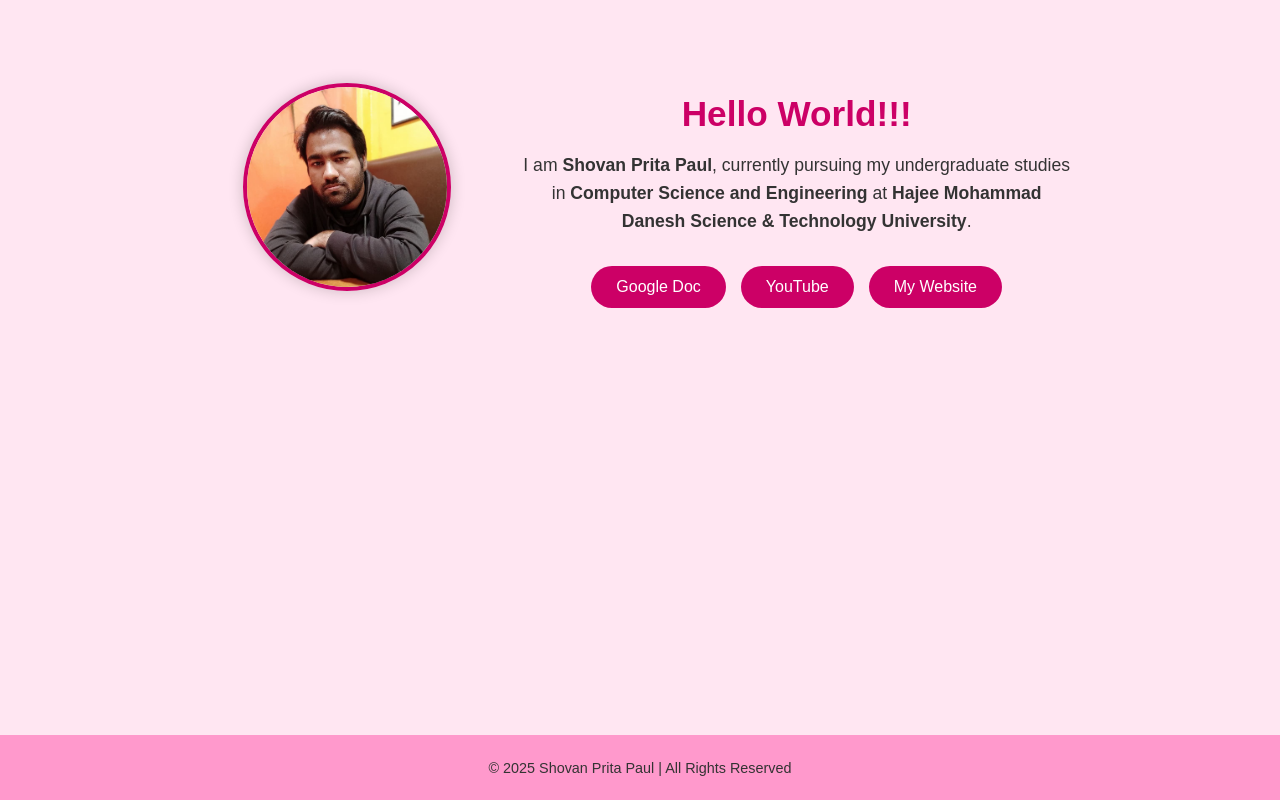
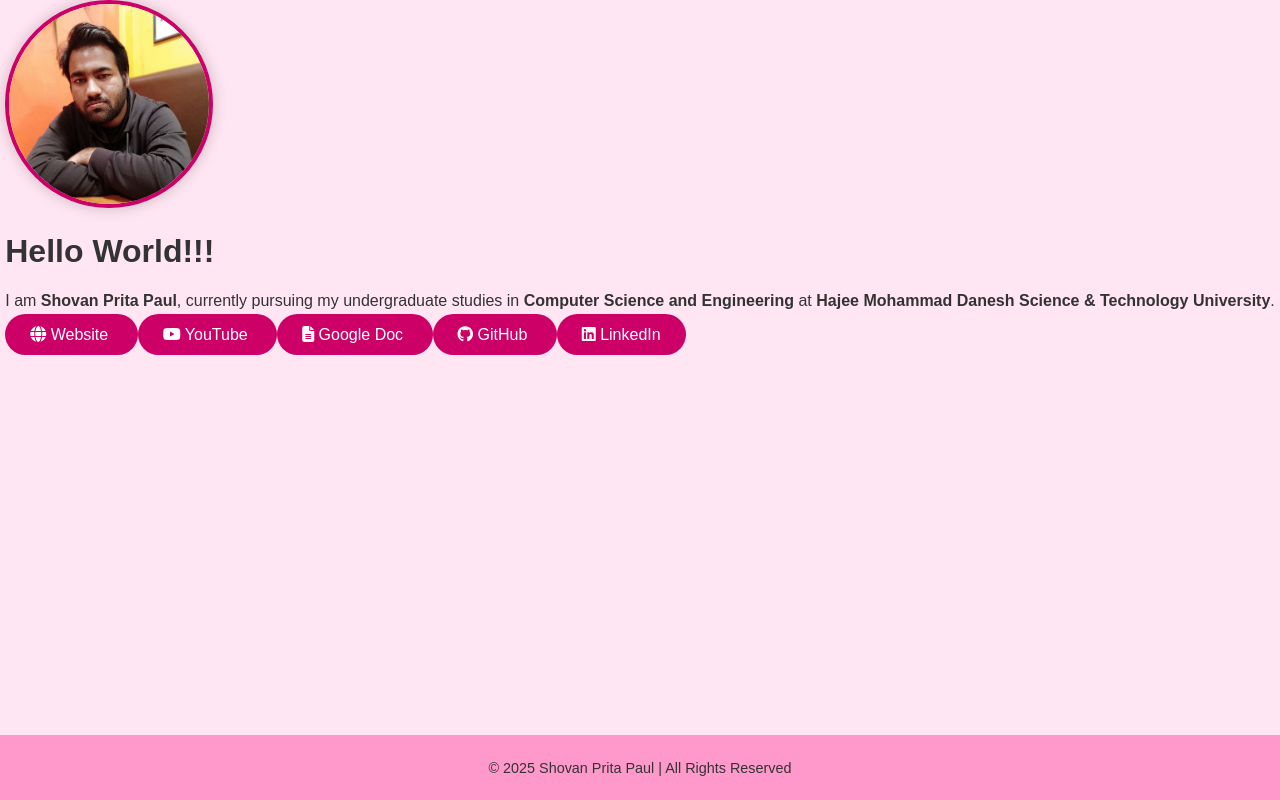
Before and after one commit to ShovanPritaPaul/shovanpritapaul.github.io, a plain HTML site: page index.html in a window 1280 px wide. Drawn offline with Linux system fonts and the light colour scheme.

Commit message:
Update index.html

```diff
--- a/index.html
+++ b/index.html
@@ -5,25 +5,36 @@
   <meta name="viewport" content="width=device-width, initial-scale=1.0">
   <title>Shovan Prita Paul</title>
   <link rel="stylesheet" href="style.css">
+  <!-- Font Awesome for icons -->
+  <link rel="stylesheet" href="https://cdnjs.cloudflare.com/ajax/libs/font-awesome/6.5.0/css/all.min.css">
 </head>
 <body>
-  <div class="container">
-    <div class="profile-section">
+  <div class="main-container">
+    <div class="card">
       <img src="myphoto.jpg" alt="Shovan Prita Paul" class="profile-photo">
-    </div>
-
-    <div class="intro-section">
       <h1>Hello World!!!</h1>
-      <p>
+      <p class="intro">
         I am <strong>Shovan Prita Paul</strong>, currently pursuing my undergraduate studies in
         <strong>Computer Science and Engineering</strong> at
         <strong>Hajee Mohammad Danesh Science & Technology University</strong>.
       </p>
 
-      <div class="button-group">
-        <a href="https://your-google-doc-link" target="_blank" class="btn">Google Doc</a>
-        <a href="https://your-youtube-link" target="_blank" class="btn">YouTube</a>
-        <a href="https://your-website-link" target="_blank" class="btn">My Website</a>
+      <div class="links">
+        <a href="https://dev-shovanpritapaul.pantheonsite.io/" target="_blank" class="btn website">
+          <i class="fa-solid fa-globe"></i> Website
+        </a>
+        <a href="https://www.youtube.com/@s13l" target="_blank" class="btn youtube">
+          <i class="fa-brands fa-youtube"></i> YouTube
+        </a>
+        <a href="https://docs.google.com" target="_blank" class="btn docs">
+          <i class="fa-solid fa-file-lines"></i> Google Doc
+        </a>
+        <a href="#" target="_blank" class="btn github">
+          <i class="fa-brands fa-github"></i> GitHub
+        </a>
+        <a href="#" target="_blank" class="btn linkedin">
+          <i class="fa-brands fa-linkedin"></i> LinkedIn
+        </a>
       </div>
     </div>
   </div>
```
